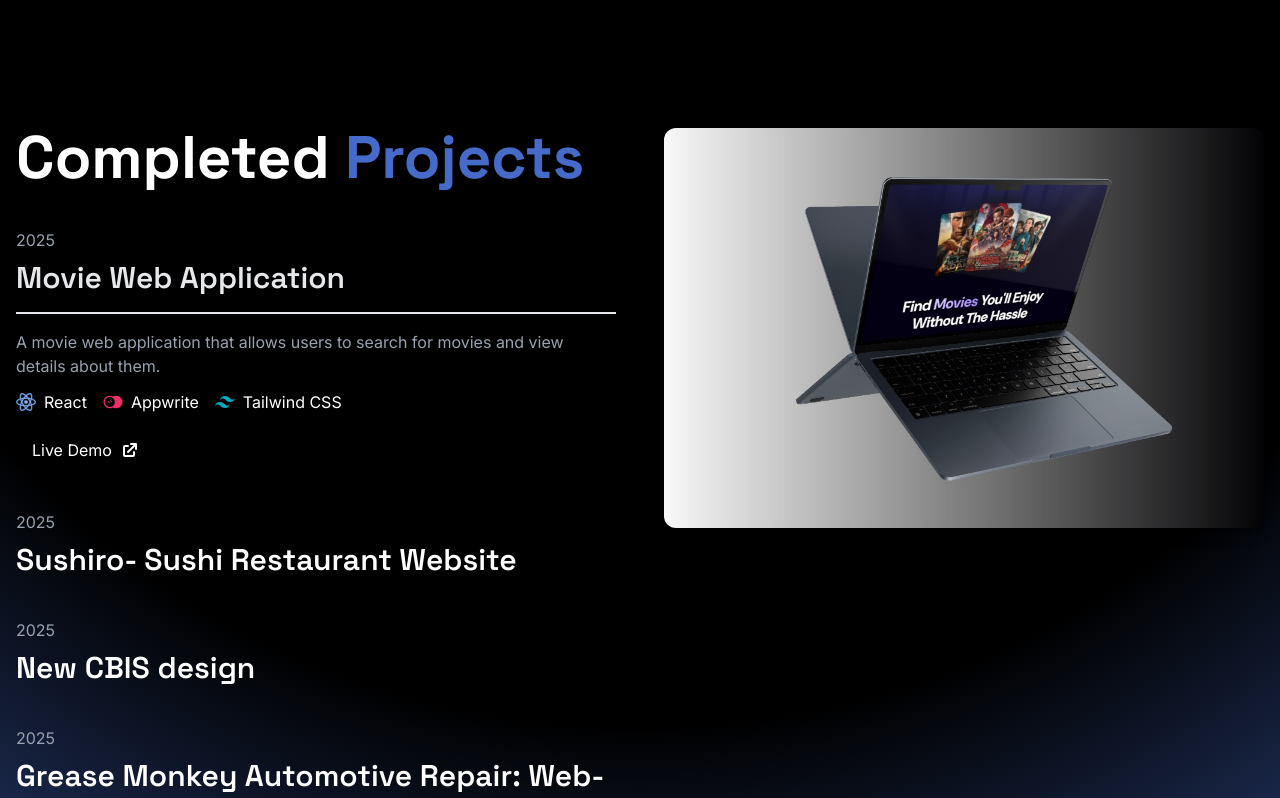
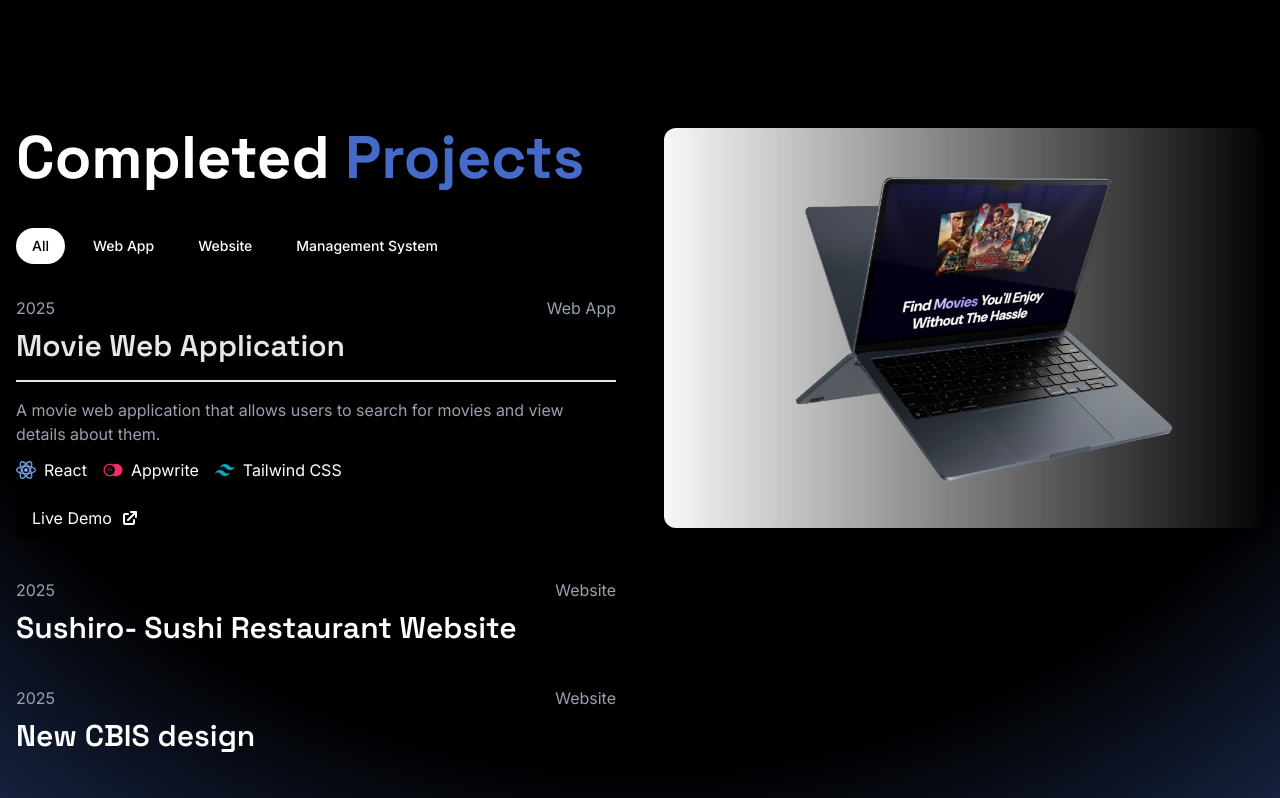
Before and after one commit to Cedrix49/cje-portfolio, a Next.js app: page / in a window 1280 px wide. Shown: the part 1740-2538 px from the top of the page. Built offline with nearby package versions, Linux system fonts and the light colour scheme.

Commit message:
Update Projects.tsx

```diff
--- a/components/Projects.tsx
+++ b/components/Projects.tsx
@@ -13,6 +13,7 @@ const projects = [
         year: 2025,
         title: "Movie Web Application",
         description: "A movie web application that allows users to search for movies and view details about them.",
+        category: "Web App",
         technologies: ["React", "Appwrite", "Tailwind CSS"],
         icons: ["/assets/icons8-react.svg", "/assets/Appwrite.svg", "/assets/icons8-tailwind.svg"],
         image: proj1,
@@ -23,6 +24,7 @@ const projects = [
         year: 2025,
         title: "Sushiro- Sushi Restaurant Website",
         description: "A front-end website for a sushi restaurant",
+        category: "Website",
         technologies: ["HTML", "CSS", "Bootstrap", "JavaScript"],
         icons: ["/assets/icons8-html.svg", "/assets/icons8-css3.svg", "/assets/icons8-bootstrap.svg", "/assets/icons8-js.svg"],
         image: proj2,
@@ -33,6 +35,7 @@ const projects = [
         year: 2025,
         title: "New CBIS design",
         description: "A new web design for the CBIS website",
+        category: "Website",
         technologies: ["HTML", "CSS", "Bootstrap", "JavaScript"],
         icons: ["/assets/icons8-html.svg", "/assets/icons8-css3.svg", "/assets/icons8-bootstrap.svg", "/assets/icons8-js.svg"],
         image: proj3,
@@ -43,7 +46,8 @@ const projects = [
         year: 2025,
         title: "Grease Monkey Automotive Repair: Web-Based Scheduling & Management System",
         description: "A web-based scheduling and management system for a grease monkey automotive repair shop",
-        technologies: ["HTML", "CSS", "PHP", "JavaScript", "MySQL",],
+        category: "Management System",
+        technologies: ["HTML", "CSS", "PHP", "JavaScript", "MySQL"],
         icons: ["/assets/icons8-html.svg", "/assets/icons8-css3.svg", "/assets/icons8-php.svg", "/assets/icons8-js.svg", "/assets/icons8-sql.svg"],
         image: proj4,
         demoUrl: "https://cedrix49.github.io/cbis",
@@ -98,8 +102,50 @@ const dividerVariants = {
     }
 };
 
+// Project Filter Component
+const ProjectFilter = ({ categories, onFilterChange, activeFilter }) => {
+    return (
+        <motion.div
+            className="flex flex-wrap gap-3 mb-8"
+            initial={{ opacity: 0, y: 20 }}
+            animate={{ opacity: 1, y: 0 }}
+            transition={{ duration: 0.5 }}
+        >
+            <motion.button
+                className={`px-4 py-2 rounded-full text-sm font-medium transition-all duration-300
+                    ${activeFilter === "all"
+                        ? "bg-white text-black"
+                        : "bg-black bg-opacity-30 text-white hover:bg-opacity-50"}`}
+                whileHover={{ scale: 1.05 }}
+                whileTap={{ scale: 0.95 }}
+                onClick={() => onFilterChange("all")}
+            >
+                All
+            </motion.button>
+
+            {categories.map((category) => (
+                <motion.button
+                    key={category}
+                    className={`px-4 py-2 rounded-full text-sm font-medium transition-all duration-300
+                        ${activeFilter === category
+                            ? "bg-white text-black"
+                            : "bg-black bg-opacity-30 text-white hover:bg-opacity-50"}`}
+                    whileHover={{ scale: 1.05 }}
+                    whileTap={{ scale: 0.95 }}
+                    onClick={() => onFilterChange(category)}
+                >
+                    {category}
+                </motion.button>
+            ))}
+        </motion.div>
+    );
+};
+
 export const Projects = () => {
     const [selectedProject, setSelectedProject] = useState(projects[0]);
+    const [activeFilter, setActiveFilter] = useState("all");
+    const [filteredProjects, setFilteredProjects] = useState(projects);
+
     const color = useMotionValue(COLORS_TOP[0]);
 
     const sectionRef = useRef(null);
@@ -108,6 +154,29 @@ export const Projects = () => {
 
     const isSectionInView = useInView(sectionRef, { once: true, amount: 0.2 });
     const isImageInView = useInView(imageRef, { once: true, amount: 0.5 });
+
+    // Extract unique categories
+    const categories = [...new Set(projects.map(project => project.category))];
+
+    // Filter projects when activeFilter changes
+    useEffect(() => {
+        if (activeFilter === "all") {
+            setFilteredProjects(projects);
+        } else {
+            setFilteredProjects(
+                projects.filter(project => project.category === activeFilter)
+            );
+        }
+
+        // Set first filtered project as selected when filter changes
+        if (filteredProjects.length > 0) {
+            setSelectedProject(filteredProjects[0]);
+        }
+    }, [activeFilter]);
+
+    const handleFilterChange = (filter) => {
+        setActiveFilter(filter);
+    };
 
     useEffect(() => {
         const sequence = async () => {
@@ -131,7 +200,7 @@ export const Projects = () => {
 
     const backgroundImage = useMotionTemplate`radial-gradient( 125% 125% at 50% 0%, #000 50%, ${color})`
 
-    const handleDemoClick = (e: React.MouseEvent<HTMLButtonElement>, url: string) => {
+    const handleDemoClick = (e, url) => {
         e.stopPropagation();
         window.open(url, '_blank');
     };
@@ -228,14 +297,28 @@ export const Projects = () => {
                         >
                             Completed <motion.span style={{ color }}>Projects</motion.span>
                         </motion.h2>
-                        {projects.map((project, index) => (
+
+                        {/* Project Filter Component */}
+                        <ProjectFilter
+                            categories={categories}
+                            onFilterChange={handleFilterChange}
+                            activeFilter={activeFilter}
+                        />
+
+                        {/* Project List */}
+                        <AnimatePresence mode="wait">
+                            {filteredProjects.map((project, index) => (
                                 <motion.div
                                     key={project.id}
                                     className="mb-10"
                                     variants={childVariants}
                                     custom={index}
+                                    initial={{ opacity: 0, y: 20 }}
+                                    animate={{ opacity: 1, y: 0 }}
+                                    exit={{ opacity: 0, y: -20 }}
                                     transition={{
-                                    delay: index * 0.15
+                                        delay: index * 0.15,
+                                        duration: 0.4
                                     }}
                                 >
                                     <motion.div
@@ -246,7 +329,10 @@ export const Projects = () => {
                                         whileHover="hover"
                                         whileTap="tap"
                                     >
+                                        <div className="flex justify-between">
                                             <p className="text-gray-400 text-large mb-2">{project.year}</p>
+                                            <p className="text-gray-400 text-large mb-2">{project.category}</p>
+                                        </div>
                                         <h3 className={`text-3xl font-semibold group-hover:text-gray-400 transition-colors
                                             ${selectedProject.id === project.id ? 'text-gray-200' : ''} duration-300`}>
                                             {project.title}
@@ -317,6 +403,7 @@ export const Projects = () => {
                                     </motion.div>
                                 </motion.div>
                             ))}
+                        </AnimatePresence>
                     </motion.div>
                     <motion.div
                         className="relative w-full mx-auto"
```
Lines whose indentation alone changed are shown as unchanged.
